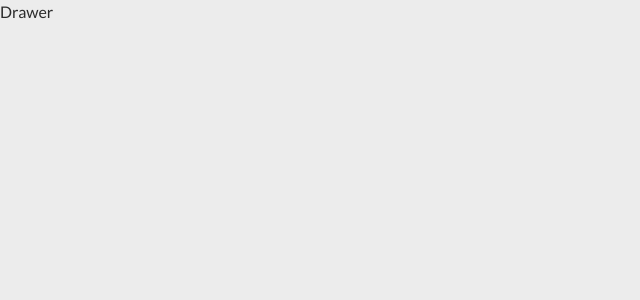
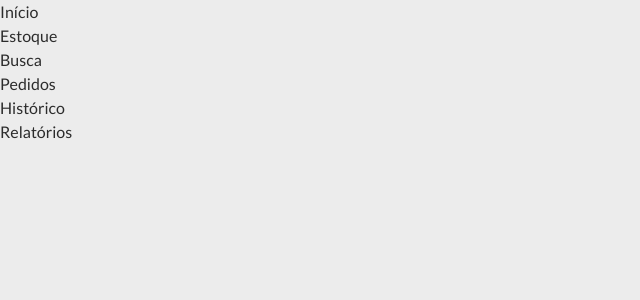
Before and after one commit to Affaled/Suit-Guide, a React (Vite) app: page / in a window 1280 px wide. Shown: the top 300 px of the page, without its empty margins (0-640 px from the left). Built offline with nearby package versions, Linux system fonts and the light colour scheme; a web font is replaced by a local one.

Commit message:
Adição do conteúdo drawer

```diff
--- a/src/components/Drawer.jsx
+++ b/src/components/Drawer.jsx
@@ -1,5 +1,30 @@
 import React from "react";
 
 export default function Drawer() {
-  return <div>Drawer</div>;
+  return (
+    <aside className="Drawer">
+      <nav>
+        <ul>
+          <li>
+            <a href="a">Início</a>
+          </li>
+          <li>
+            <a href="a">Estoque</a>
+          </li>
+          <li>
+            <a href="a">Busca</a>
+          </li>
+          <li>
+            <a href="a">Pedidos</a>
+          </li>
+          <li>
+            <a href="a">Histórico</a>
+          </li>
+          <li>
+            <a href="a">Relatórios</a>
+          </li>
+        </ul>
+      </nav>
+    </aside>
+  );
 }
```
